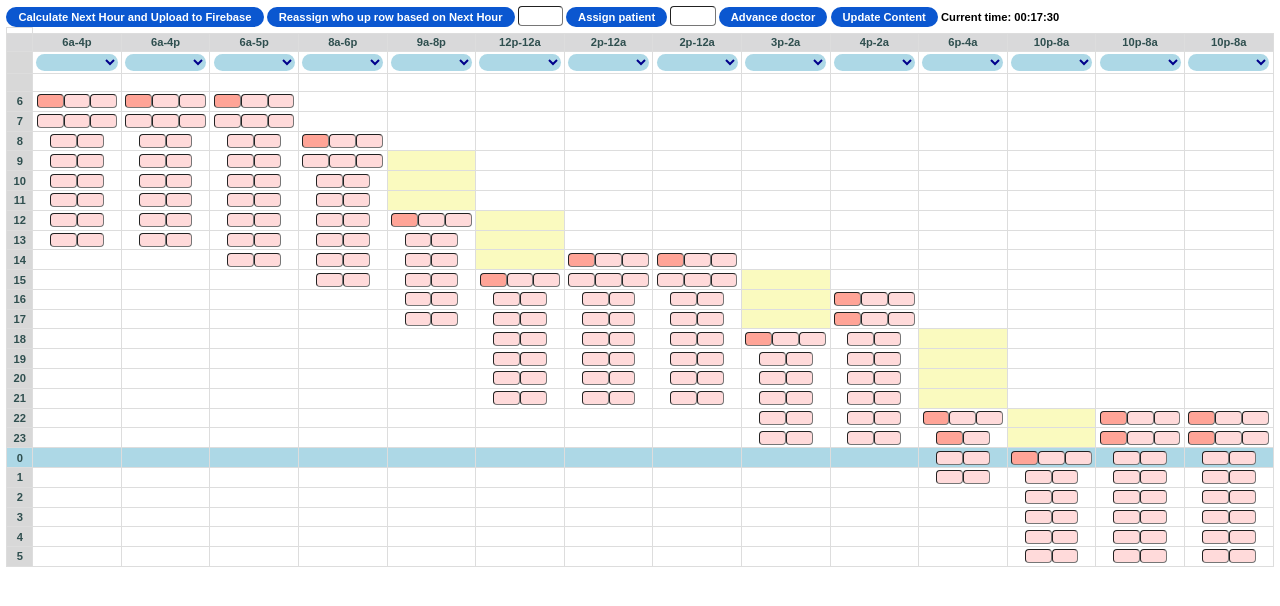
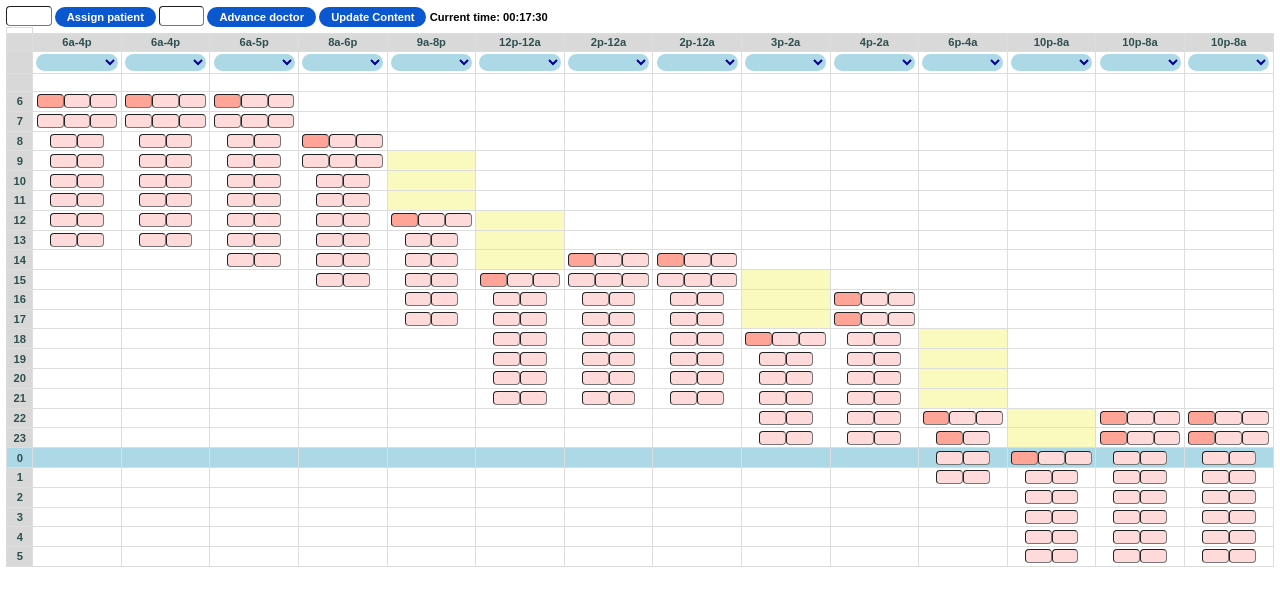
Before and after one commit to BAMBAMGit/js-table, a website with bundled scripts: page public/index.html in a window 1280 px wide. Built offline with nearby package versions, Linux system fonts and the light colour scheme; no server answers.

Commit message:
remove buttons

```diff
--- a/api/advance_who_up_row.js
+++ b/api/advance_who_up_row.js
@@ -1,3 +1,6 @@
+// This is to be run every hour at start of the hour
+
+
 // import { initializeApp } from "firebase/app";
 // import { getDatabase, ref, get, update } from "firebase/database";
 
--- a/public/index.html
+++ b/public/index.html
@@ -9,8 +9,8 @@
 </head>
 <body onload="construct_table()">
 
-  <button class="rounded-button" onclick="calculate_advance_hour_and_store_in_div_data()">Calculate Next Hour and Upload to Firebase</button>
-  <button class="rounded-button" onclick="calculate_advance_hour_and_store_in_div_data()">Reassign who up row based on Next Hour</button>
+    <!-- <button class="rounded-button" onclick="calculate_advance_hour_and_store_in_div_data()">Calculate Next Hour and Upload to Firebase</button>
+    <button class="rounded-button" onclick="calculate_advance_hour_and_store_in_div_data()">Reassign who up row based on Next Hour</button> -->
     <!-- <button class="button-10" onclick="clear_all_cells()">clear all</button> -->
     <input type="text" class="assign_pt_input">
     <button id="assign_pt_button" class="rounded-button">Assign patient</button>
```
